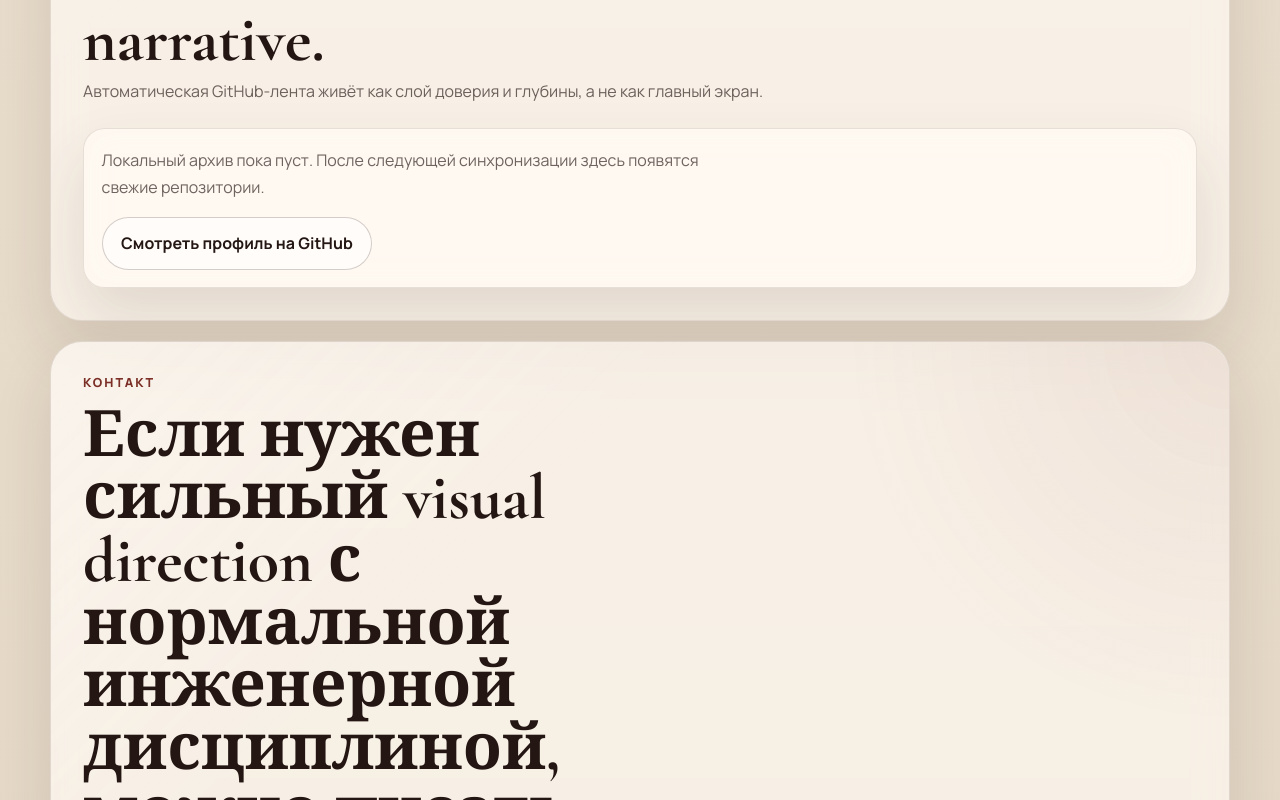
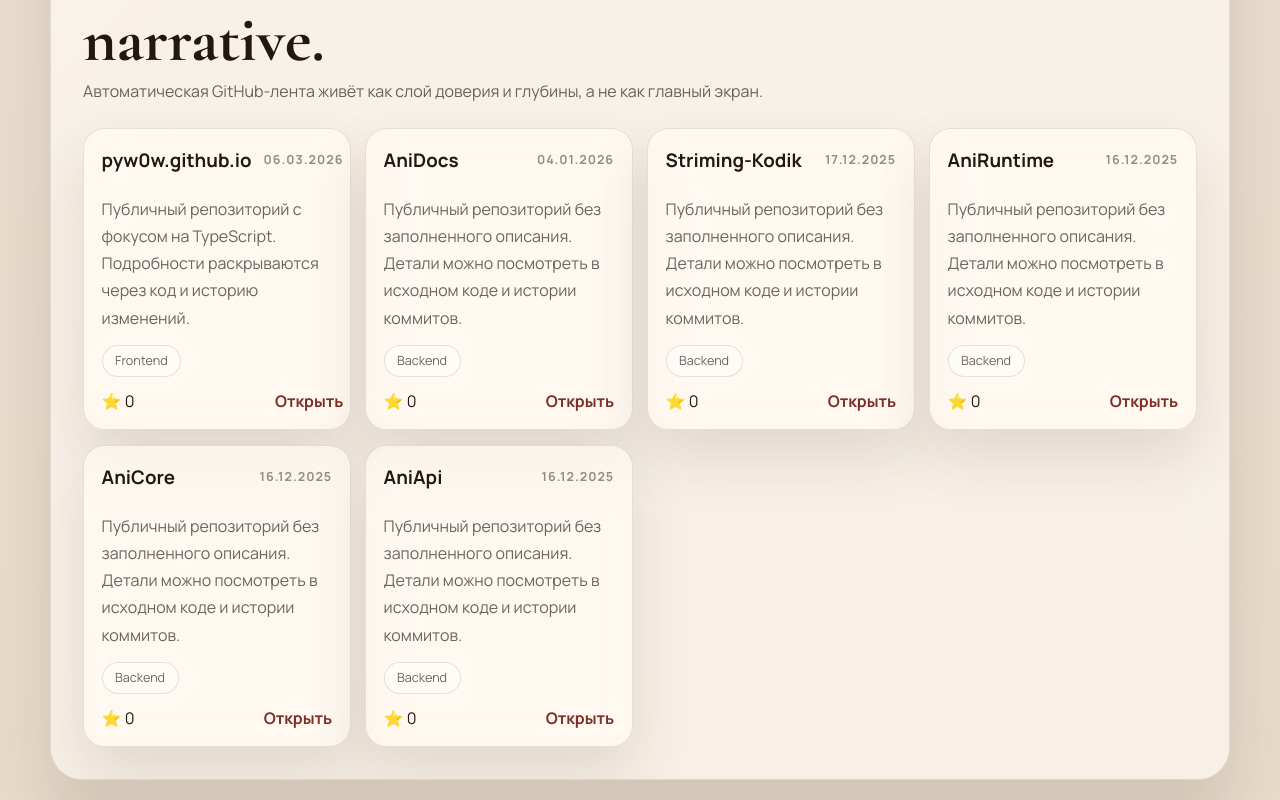
Before and after one commit to pyw0w/pyw0w.github.io, a React (Vite) app: page / in a window 1280 px wide. Shown: the part 5740-6540 px from the top of the page. Built offline with nearby package versions, Linux system fonts and the light colour scheme.

Commit message:
feat: include repos without descriptions in GitHub project sync

```diff
--- /dev/null
+++ b/src/data/cache/github-meta.json
@@ -0,0 +1,5 @@
+{
+  "lastSyncedAt": "2026-03-06T18:27:36.772Z",
+  "username": "pyw0w",
+  "etag": "W/\"d0f8efe290faf5be04be7f113d10aaf8974b1301abdda686c73ea252cbe2c2ae\""
+}
--- a/src/data/cache/projects.json
+++ b/src/data/cache/projects.json
@@ -1,5 +1,152 @@
 {
-  "generatedAt": "1970-01-01T00:00:00.000Z",
-  "source": "cache",
-  "projects": []
+  "generatedAt": "2026-03-06T18:27:36.770Z",
+  "source": "github-api",
+  "projects": [
+    {
+      "id": 1163580365,
+      "name": "pyw0w.github.io",
+      "description": "Публичный репозиторий с фокусом на TypeScript. Подробности раскрываются через код и историю изменений.",
+      "techStack": [
+        "TypeScript"
+      ],
+      "categories": [
+        "Frontend"
+      ],
+      "repoUrl": "https://github.com/pyw0w/pyw0w.github.io",
+      "status": "active",
+      "updatedAt": "2026-03-06T18:22:42Z",
+      "stars": 0,
+      "topics": []
+    },
+    {
+      "id": 1117556393,
+      "name": "AniDocs",
+      "description": "Публичный репозиторий без заполненного описания. Детали можно посмотреть в исходном коде и истории коммитов.",
+      "techStack": [],
+      "categories": [
+        "Backend"
+      ],
+      "repoUrl": "https://github.com/pyw0w/AniDocs",
+      "status": "active",
+      "updatedAt": "2026-01-04T00:02:12Z",
+      "stars": 0,
+      "topics": []
+    },
+    {
+      "id": 1118344675,
+      "name": "Striming-Kodik",
+      "description": "Публичный репозиторий без заполненного описания. Детали можно посмотреть в исходном коде и истории коммитов.",
+      "techStack": [],
+      "categories": [
+        "Backend"
+      ],
+      "repoUrl": "https://github.com/pyw0w/Striming-Kodik",
+      "status": "active",
+      "updatedAt": "2025-12-17T16:04:24Z",
+      "stars": 0,
+      "topics": []
+    },
+    {
+      "id": 1117485281,
+      "name": "AniRuntime",
+      "description": "Публичный репозиторий без заполненного описания. Детали можно посмотреть в исходном коде и истории коммитов.",
+      "techStack": [],
+      "categories": [
+        "Backend"
+      ],
+      "repoUrl": "https://github.com/pyw0w/AniRuntime",
+      "status": "active",
+      "updatedAt": "2025-12-16T11:32:25Z",
+      "stars": 0,
+      "topics": []
+    },
+    {
+      "id": 1117485180,
+      "name": "AniCore",
+      "description": "Публичный репозиторий без заполненного описания. Детали можно посмотреть в исходном коде и истории коммитов.",
+      "techStack": [],
+      "categories": [
+        "Backend"
+      ],
+      "repoUrl": "https://github.com/pyw0w/AniCore",
+      "status": "active",
+      "updatedAt": "2025-12-16T11:32:13Z",
+      "stars": 0,
+      "topics": []
+    },
+    {
+      "id": 1117484434,
+      "name": "AniApi",
+      "description": "Публичный репозиторий без заполненного описания. Детали можно посмотреть в исходном коде и истории коммитов.",
+      "techStack": [],
+      "categories": [
+        "Backend"
+      ],
+      "repoUrl": "https://github.com/pyw0w/AniApi",
+      "status": "active",
+      "updatedAt": "2025-12-16T11:30:51Z",
+      "stars": 0,
+      "topics": []
+    },
+    {
+      "id": 566783504,
+      "name": "pyw0w",
+      "description": "Публичный репозиторий без заполненного описания. Детали можно посмотреть в исходном коде и истории коммитов.",
+      "techStack": [],
+      "categories": [
+        "Backend"
+      ],
+      "repoUrl": "https://github.com/pyw0w/pyw0w",
+      "status": "active",
+      "updatedAt": "2025-12-05T13:54:39Z",
+      "stars": 0,
+      "topics": []
+    },
+    {
+      "id": 746939364,
+      "name": "OpenHud",
+      "description": "Публичный репозиторий с фокусом на Lua. Подробности раскрываются через код и историю изменений.",
+      "techStack": [
+        "Lua"
+      ],
+      "categories": [
+        "Backend"
+      ],
+      "repoUrl": "https://github.com/pyw0w/OpenHud",
+      "status": "maintenance",
+      "updatedAt": "2025-07-16T11:03:09Z",
+      "stars": 0,
+      "topics": []
+    },
+    {
+      "id": 856267325,
+      "name": "MiniCore.Web",
+      "description": "Публичный репозиторий с фокусом на CSS. Подробности раскрываются через код и историю изменений.",
+      "techStack": [
+        "CSS"
+      ],
+      "categories": [
+        "Frontend"
+      ],
+      "repoUrl": "https://github.com/pyw0w/MiniCore.Web",
+      "status": "maintenance",
+      "updatedAt": "2024-09-12T10:05:48Z",
+      "stars": 0,
+      "topics": []
+    },
+    {
+      "id": 773036696,
+      "name": "MiniCore.BugTrucker",
+      "description": "Публичный репозиторий без заполненного описания. Детали можно посмотреть в исходном коде и истории коммитов.",
+      "techStack": [],
+      "categories": [
+        "Backend"
+      ],
+      "repoUrl": "https://github.com/pyw0w/MiniCore.BugTrucker",
+      "status": "maintenance",
+      "updatedAt": "2024-03-16T15:13:09Z",
+      "stars": 0,
+      "topics": []
+    }
+  ]
 }
```
Also changed, not shown: scripts/sync-github-projects.mjs (+18 -2 lines).
